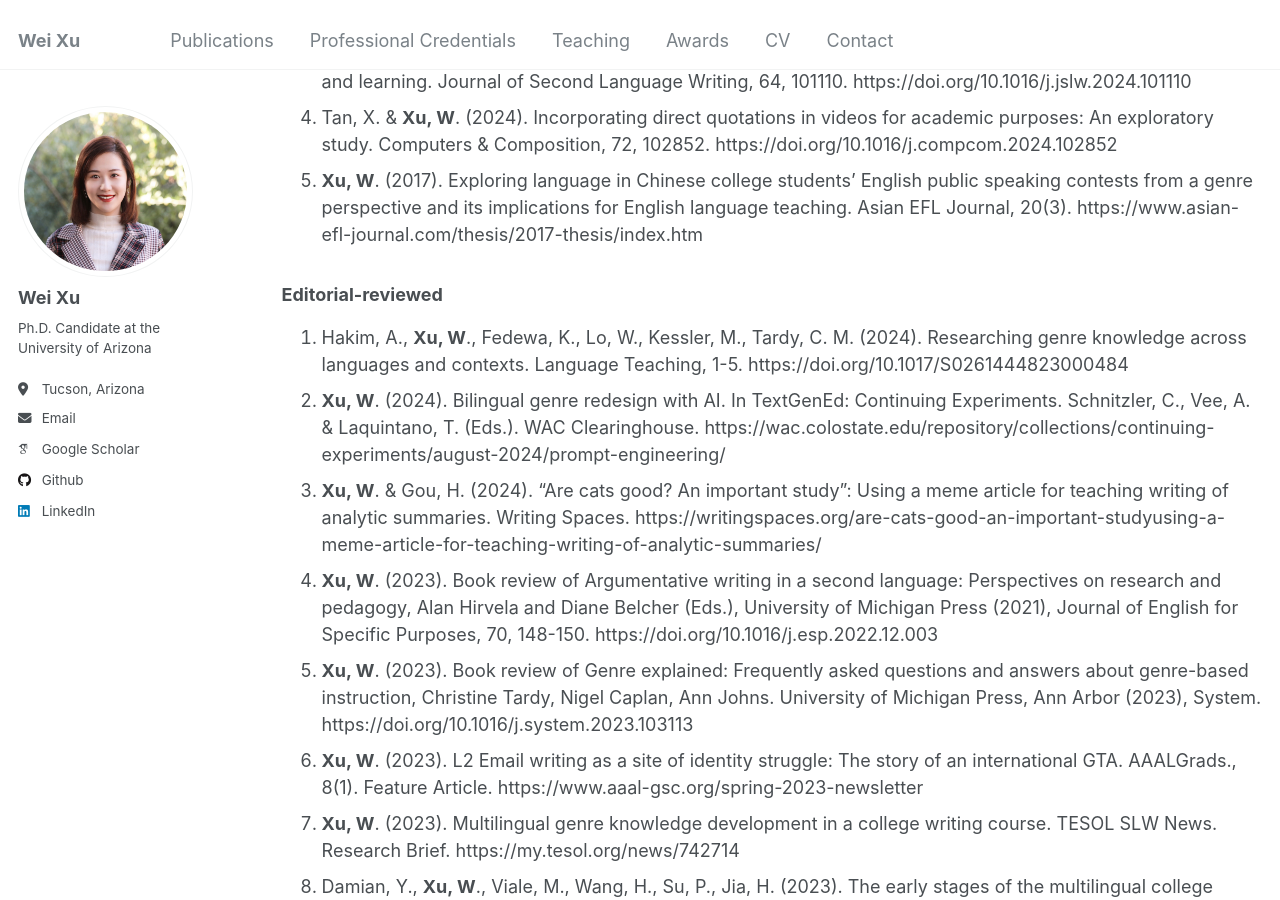
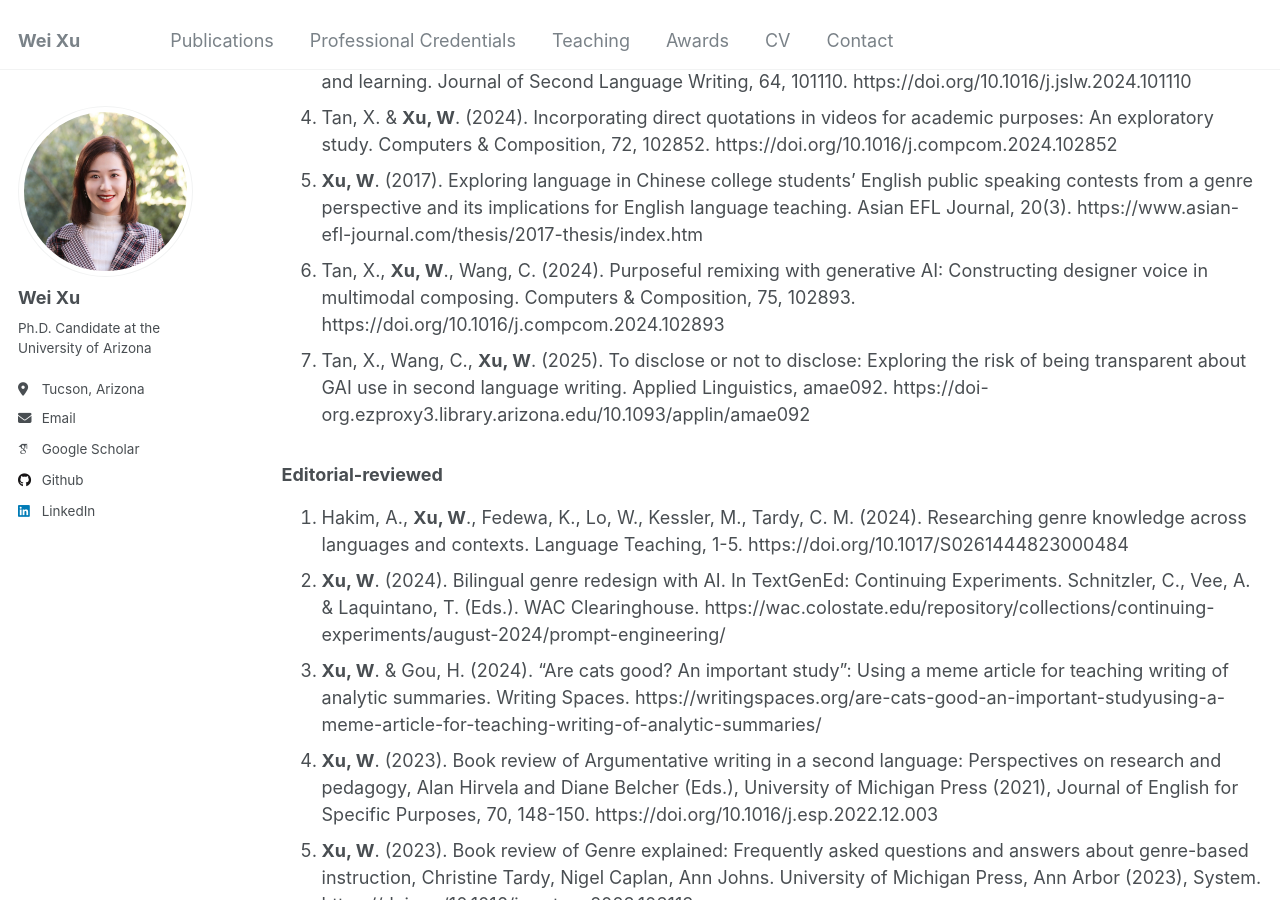
Before and after one commit to weixu-vivian/weixu-vivian.github.io, a Jekyll site: the page built from _pages/publications.md, in a window 1280 px wide and 900 px high, scrolled down 451 px. Built offline with Jekyll 4.4.1, drawn with Linux system fonts in a browser that asks for light colours; some web fonts are replaced; some of the changed text lies outside the part shown.

Commit message:
publications.md

```diff
--- a/_pages/publications.md
+++ b/_pages/publications.md
@@ -15,6 +15,9 @@ author_profile: true
 3. **Xu, W**. & Tan, X. (2024). Beyond words: L2 writing teachers’ visual conceptualizations of Chat GPT in teaching and learning. Journal of Second Language Writing, 64, 101110. https://doi.org/10.1016/j.jslw.2024.101110
 4. Tan, X. & **Xu, W**. (2024). Incorporating direct quotations in videos for academic purposes: An exploratory study. Computers & Composition, 72, 102852. https://doi.org/10.1016/j.compcom.2024.102852
 5. **Xu, W**. (2017). Exploring language in Chinese college students’ English public speaking contests from a genre perspective and its implications for English language teaching. Asian EFL Journal, 20(3). https://www.asian-efl-journal.com/thesis/2017-thesis/index.htm
+6. Tan, X., **Xu, W**., Wang, C. (2024). Purposeful remixing with generative AI: Constructing designer voice in multimodal composing. Computers & Composition, 75, 102893. https://doi.org/10.1016/j.compcom.2024.102893
+7. Tan, X., Wang, C., **Xu, W**. (2025). To disclose or not to disclose: Exploring the risk of being transparent about GAI use in second language writing. Applied Linguistics, amae092.
+https://doi-org.ezproxy3.library.arizona.edu/10.1093/applin/amae092
 
 ### Editorial-reviewed
 1. Hakim, A., **Xu, W**., Fedewa, K., Lo, W., Kessler, M., Tardy, C. M. (2024). Researching genre knowledge across languages and contexts. Language Teaching, 1-5. https://doi.org/10.1017/S0261444823000484
```
Also changed, not shown: other parts of _pages/publications.md (+2 -4 lines).
